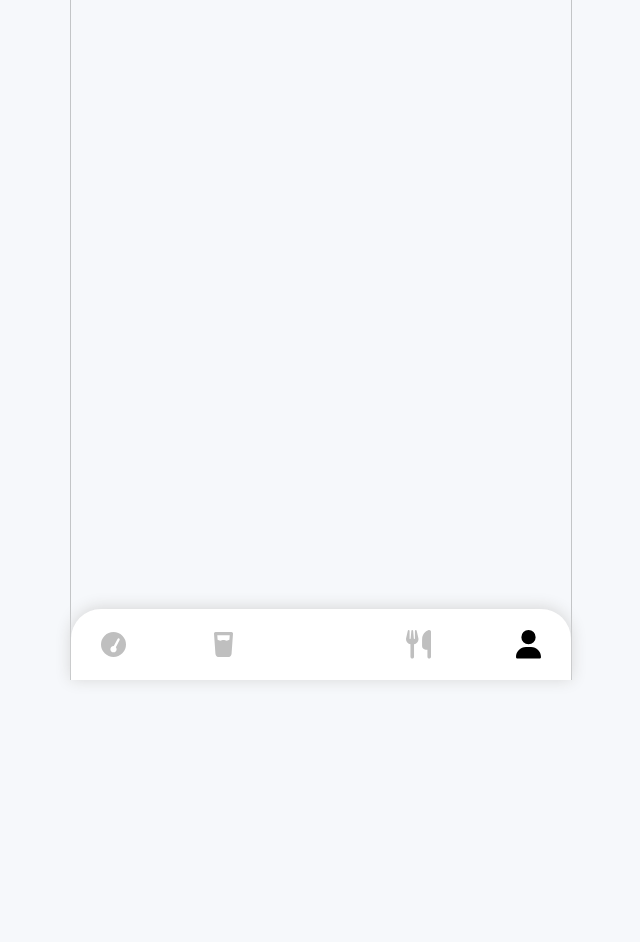
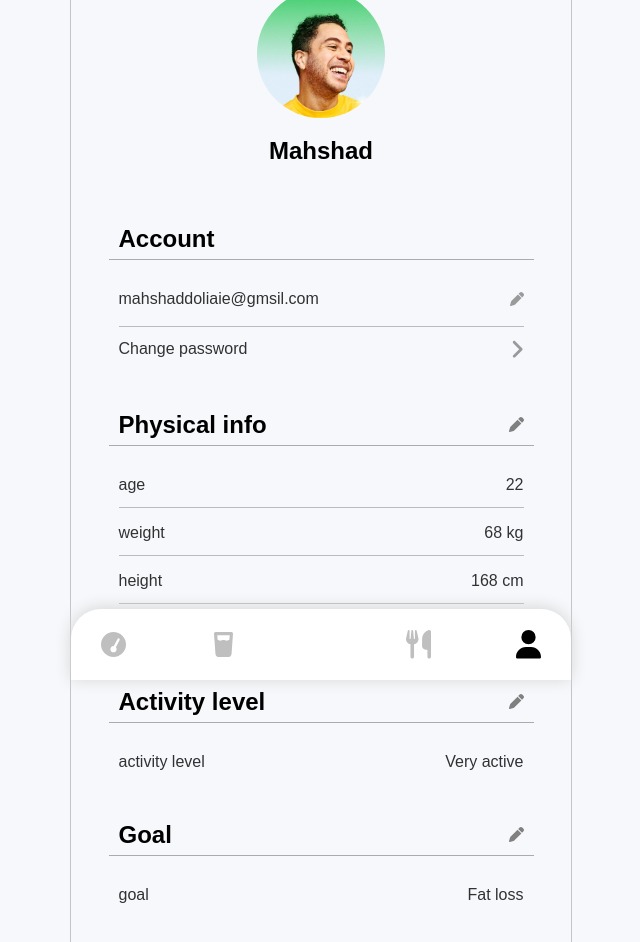
Before and after one commit to MahshadOliaie/Fitness-App, a React (Vite) app: page /Profile in a window 1280 px wide. Shown: the part 120-1062 px from the top of the page, without its empty margins (319-959 px from the left). Before the commit the page ends 800 px from the top, so only its background shows below. Built offline with nearby package versions, Linux system fonts and the light colour scheme.

Commit message:
add static profile page

```diff
--- /dev/null
+++ b/src/components/Profile/AccountInfo/AccountInfo.jsx
@@ -0,0 +1,23 @@
+import CSS from './index.module.css'
+
+function AccountInfo() {
+    return (
+        <>
+            <div className={CSS.accountInfo}>
+                <h2 className={CSS.title}>Account</h2>
+                <div className={CSS.info}>
+                    <div className={CSS.email}>
+                        <p>mahshaddoliaie@gmsil.com</p>
+                        <svg className={CSS.editSvg} xmlns="http://www.w3.org/2000/svg" viewBox="0 0 512 512"><path d="M362.7 19.3L314.3 67.7 444.3 197.7l48.4-48.4c25-25 25-65.5 0-90.5L453.3 19.3c-25-25-65.5-25-90.5 0zm-71 71L58.6 323.5c-10.4 10.4-18 23.3-22.2 37.4L1 481.2C-1.5 489.7 .8 498.8 7 505s15.3 8.5 23.7 6.1l120.3-35.4c14.1-4.2 27-11.8 37.4-22.2L421.7 220.3 291.7 90.3z" /></svg>
+                    </div>
+                    <div className={CSS.password}>
+                        <p>Change password</p>
+                        <svg className={CSS.angleSvg} xmlns="http://www.w3.org/2000/svg" viewBox="0 0 320 512"><path d="M278.6 233.4c12.5 12.5 12.5 32.8 0 45.3l-160 160c-12.5 12.5-32.8 12.5-45.3 0s-12.5-32.8 0-45.3L210.7 256 73.4 118.6c-12.5-12.5-12.5-32.8 0-45.3s32.8-12.5 45.3 0l160 160z" /></svg>
+                    </div>
+                </div>
+            </div>
+        </>
+    )
+}
+
+export default AccountInfo
--- /dev/null
+++ b/src/components/Profile/AccountInfo/index.module.css
@@ -0,0 +1,38 @@
+.email,
+.password {
+    display: flex;
+    align-items: center;
+    justify-content: space-between;
+}
+
+.angleSvg,
+.editSvg {
+    width: 14px;
+    fill: rgba(128, 128, 128, 0.788);
+}
+
+.title {
+    border-bottom: 1px solid rgba(0, 0, 0, 0.308);
+    padding-left: 10px;
+    padding-bottom: 6px;
+}
+
+.info {
+    display: flex;
+    flex-direction: column;
+    gap: 30px;
+    padding: 10px;
+}
+
+.email{
+    position: relative;
+}
+
+.email::after {
+    content: "";
+    height: .5px;
+    width: 100%;
+    background-color: rgba(128, 128, 128, 0.506);
+    position: absolute;
+    bottom: -100%;
+}
--- /dev/null
+++ b/src/components/Profile/ActivityLevel/ActivityLevel.jsx
@@ -0,0 +1,23 @@
+import CSS from './index.module.css'
+
+
+function ActivityLevel() {
+    return (
+        <>
+            <div className={CSS.activityInfo}>
+                <div className={CSS.titleContainer}>
+                    <h2 className={CSS.title}>Activity level</h2>
+                    <svg className={CSS.editSvg} xmlns="http://www.w3.org/2000/svg" viewBox="0 0 512 512"><path d="M362.7 19.3L314.3 67.7 444.3 197.7l48.4-48.4c25-25 25-65.5 0-90.5L453.3 19.3c-25-25-65.5-25-90.5 0zm-71 71L58.6 323.5c-10.4 10.4-18 23.3-22.2 37.4L1 481.2C-1.5 489.7 .8 498.8 7 505s15.3 8.5 23.7 6.1l120.3-35.4c14.1-4.2 27-11.8 37.4-22.2L421.7 220.3 291.7 90.3z" /></svg>
+                </div>
+                <div className={CSS.info}>
+                    <div className={CSS.activity}>
+                        <p>activity level</p>
+                        <p>Very active</p>
+                    </div>
+                </div>
+            </div>
+        </>
+    )
+}
+
+export default ActivityLevel;
--- /dev/null
+++ b/src/components/Profile/ActivityLevel/index.module.css
@@ -0,0 +1,30 @@
+.title {
+    margin: 0;
+}
+
+.info {
+    display: flex;
+    flex-direction: column;
+    gap: 30px;
+    padding: 10px;
+}
+
+
+.titleContainer{
+    border-bottom: 1px solid rgba(0, 0, 0, 0.308);
+    padding: 0 10px 6px;
+    display: flex;
+    align-items: center;
+    justify-content: space-between;
+    margin: 20px 0;
+}
+
+.editSvg {
+    width: 15px;
+}
+
+.info>div{
+    display: flex;
+    align-items: center;
+    justify-content: space-between;
+}
--- /dev/null
+++ b/src/components/Profile/Goal/Goal.jsx
@@ -0,0 +1,23 @@
+import CSS from './index.module.css'
+
+
+function Goal() {
+    return (
+        <>
+            <div className={CSS.goalInfo}>
+                <div className={CSS.titleContainer}>
+                    <h2 className={CSS.title}>Goal</h2>
+                    <svg className={CSS.editSvg} xmlns="http://www.w3.org/2000/svg" viewBox="0 0 512 512"><path d="M362.7 19.3L314.3 67.7 444.3 197.7l48.4-48.4c25-25 25-65.5 0-90.5L453.3 19.3c-25-25-65.5-25-90.5 0zm-71 71L58.6 323.5c-10.4 10.4-18 23.3-22.2 37.4L1 481.2C-1.5 489.7 .8 498.8 7 505s15.3 8.5 23.7 6.1l120.3-35.4c14.1-4.2 27-11.8 37.4-22.2L421.7 220.3 291.7 90.3z" /></svg>
+                </div>
+                <div className={CSS.info}>
+                    <div className={CSS.goal}>
+                        <p>goal</p>
+                        <p>Fat loss</p>
+                    </div>
+                </div>
+            </div>
+        </>
+    )
+}
+
+export default Goal
--- /dev/null
+++ b/src/components/Profile/Goal/index.module.css
@@ -0,0 +1,32 @@
+
+
+.title{
+    margin: 0;
+}
+
+.info{
+    display: flex;
+    flex-direction: column;
+    gap: 30px;
+    padding: 10px;
+}
+
+
+.titleContainer{
+    border-bottom: 1px solid rgba(0, 0, 0, 0.308);
+    padding: 0 10px 6px;
+    display: flex;
+    align-items: center;
+    justify-content: space-between;
+    margin: 20px 0;
+}
+
+.editSvg {
+    width: 15px;
+}
+
+.info>div{
+    display: flex;
+    align-items: center;
+    justify-content: space-between;
+}
--- /dev/null
+++ b/src/components/Profile/PhysicalInfo/PhysicalInfo.jsx
@@ -0,0 +1,34 @@
+import CSS from './index.module.css'
+
+function PhysicalInfo() {
+    return (
+        <>
+            <div className={CSS.physicalInfo}>
+                <div className={CSS.titleContainer}>
+                    <h2 className={CSS.title}>Physical info</h2>
+                    <svg className={CSS.editSvg} xmlns="http://www.w3.org/2000/svg" viewBox="0 0 512 512"><path d="M362.7 19.3L314.3 67.7 444.3 197.7l48.4-48.4c25-25 25-65.5 0-90.5L453.3 19.3c-25-25-65.5-25-90.5 0zm-71 71L58.6 323.5c-10.4 10.4-18 23.3-22.2 37.4L1 481.2C-1.5 489.7 .8 498.8 7 505s15.3 8.5 23.7 6.1l120.3-35.4c14.1-4.2 27-11.8 37.4-22.2L421.7 220.3 291.7 90.3z" /></svg>
+                </div>
+                <div className={CSS.info}>
+                    <div className={CSS.age}>
+                        <p>age</p>
+                        <p>22</p>
+                    </div>
+                    <div className={CSS.weight}>
+                        <p>weight</p>
+                        <p>68 kg</p>
+                    </div>
+                    <div className={CSS.height}>
+                        <p>height</p>
+                        <p>168 cm</p>
+                    </div>
+                    <div className={CSS.gender}>
+                        <p>gender</p>
+                        <p>female</p>
+                    </div>
+                </div>
+            </div>
+        </>
+    )
+}
+
+export default PhysicalInfo;
--- /dev/null
+++ b/src/components/Profile/PhysicalInfo/index.module.css
@@ -0,0 +1,47 @@
+
+.title{
+    margin: 0;
+}
+
+.info {
+    display: flex;
+    flex-direction: column;
+    gap: 30px;
+    padding: 10px;
+}
+
+.age,
+.weight,
+.height {
+    position: relative;
+}
+
+.age::after,
+.weight::after,
+.height::after {
+    content: "";
+    height: .5px;
+    width: 100%;
+    background-color: rgba(128, 128, 128, 0.506);
+    position: absolute;
+    bottom: -80%;
+}
+
+.titleContainer{
+    border-bottom: 1px solid rgba(0, 0, 0, 0.308);
+    padding: 0 10px 6px;
+    display: flex;
+    align-items: center;
+    justify-content: space-between;
+    margin: 20px 0;
+}
+
+.info>div{
+    display: flex;
+    align-items: center;
+    justify-content: space-between;
+}
+
+.editSvg {
+    width: 15px;
+}
--- a/src/components/Profile/Profile.jsx
+++ b/src/components/Profile/Profile.jsx
@@ -1,8 +1,22 @@
+import AccountInfo from "./AccountInfo/AccountInfo"
+import ActivityLevel from "./ActivityLevel/ActivityLevel"
+import Goal from "./Goal/Goal"
+import PhysicalInfo from "./PhysicalInfo/PhysicalInfo"
+import UserImage from "./UserImage/UserImage"
+import CSS from './index.module.css'
 
 
-function Profile(){
-    return(
-        <>coming soon</>
+function Profile() {
+    return (
+        <>
+            <div className={CSS.profileContainer}>
+                <UserImage />
+                <AccountInfo />
+                <PhysicalInfo />
+                <ActivityLevel />
+                <Goal />
+            </div>
+        </>
     )
 }
 
--- /dev/null
+++ b/src/components/Profile/UserImage/UserImage.jsx
@@ -0,0 +1,15 @@
+import CSS from './index.module.css'
+
+function UserImage() {
+    return (
+        <div className={CSS.imageContainer}>
+            <div className={CSS.userImage}>
+                <img src="/user.jpg" alt="" />
+            </div>
+            <h2 className={CSS.name}>Mahshad</h2>
+        </div>
+    )
+}
+
+
+export default UserImage
--- /dev/null
+++ b/src/components/Profile/UserImage/index.module.css
@@ -0,0 +1,18 @@
+
+
+.userImage{
+    width: 30%;
+    aspect-ratio: 1/1;
+    overflow: hidden;
+    border-radius: 50%;
+}
+
+.imageContainer{
+    display: flex;
+    flex-direction: column;
+    align-items: center;
+}
+
+.userImage img{
+    width: 100%;
+}
--- /dev/null
+++ b/src/components/Profile/index.module.css
@@ -0,0 +1,20 @@
+
+
+.profileContainer{
+    width: 85%;
+    margin: auto;
+    display: flex;
+    flex-direction: column;
+    gap: 20px;
+    padding: 20px 0;
+    padding-bottom: 100px;
+}
+
+p{
+    font-size: 16px;
+    opacity: .8;
+}
+
+svg{
+    fill: gray;
+}
```
